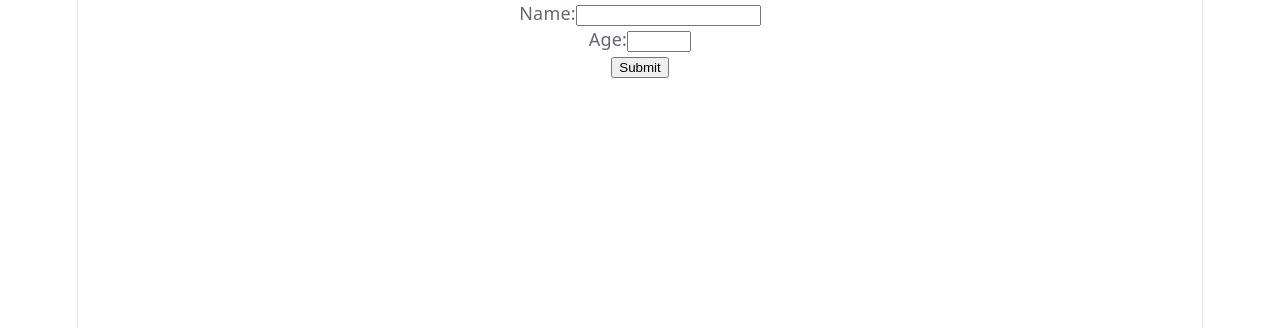
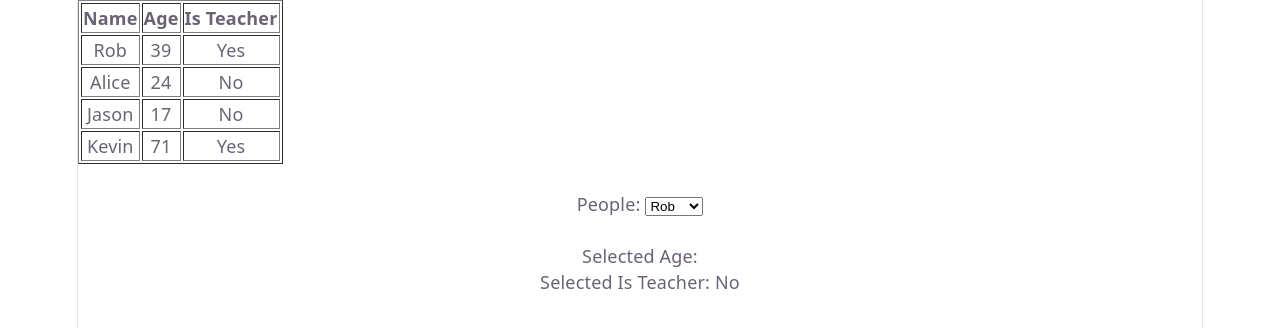
Before and after one commit to umar0101101/RODS, a React (Vite) app in the folder myapp/: page / in a window 1280 px wide. Shown: the top 328 px of the page. Built offline with nearby package versions, Linux system fonts and the light colour scheme.

Commit message:
course 9 complete

```diff
--- a/myapp/src/App.tsx
+++ b/myapp/src/App.tsx
@@ -1,27 +1,83 @@
+import { useState } from "react";
+ import csvText from "./data.csv?raw";
+  import Papa from "papaparse";
+
   function App() {
+     const [selectedName, setSelectedName] = useState("Rob");
+
+     let csvData: any[] = Papa.parse(csvText, {
+       header: true,
+        skipEmptyLines: true,
+       }).data;
+
+       let people: Person[] = [];
+
+       for (let loop = 0; loop < csvData.length; loop++) {
+         let row = csvData[loop];
+          let person = new Person();
+           person.name = row.name;
+            person.age = Number(row.age);
+            person.isTeacher = Boolean(Number(row.isTeacher));
+             people.push(person);
+             }
+
+             function handleNameChange(event: React.ChangeEvent<HTMLSelectElement>) {
+               setSelectedName(event.target.value);
+               }
+
                return (
-     <form onSubmit={Display}>
                  <div>
-         <label>Name:</label>
-          <input id="name" />
+                   <div>
+                    <table border={1}>
+                       <thead>
+                        <tr>
+                           <th>Name</th>
+                            <th>Age</th>
+                             <th>Is Teacher</th>
+                              </tr>
+                               </thead>
+                                <tbody>
+                                   {people.map((person, loop) => (
+                                     <tr key={loop}>
+                                       <td>{person.name}</td>
+                                       <td>{person.age}</td>
+                                       <td>{person.isTeacher ? "Yes" : "No"}</td>
+                                     </tr>
+                                   ))}
+                                </tbody>
+                              </table>
+                              </div>
+
+                              <br />
+                              <div>
+                                 <label>People: </label>
+                                  <select id="name" value={selectedName} onChange={handleNameChange}>
+                                     {people.map((p) => (
+                                       <option key={p.name} value={p.name}>
+                                         {p.name}
+                                          </option>
+                                           ))}
+                                            </select>
+                                             </div>
+
+                                              <br />
+
+                                               <div>
+                                                 <label>Selected Age: </label>
+                                                  {people.find((p) => p.name === selectedName)?.age}
                                                    </div>
                                                     <div>
-               <label>Age:</label>
-                <input id="age" type="number" min="0" max="100" required />
+                                                       <label>Selected Is Teacher: </label>
+                                                       {people.find((p) => p.name === selectedName)?.isTeacher ? "Yes" : "No"}
                                                        </div>
-                  <div>
-                     <button type="submit">Submit</button>
                                                         </div>
-                       </form>
                                                          );
                                                          }
-                        function Display() {
-                           let name = document.querySelector<HTMLInputElement>("#name");
-                            let age = document.querySelector<HTMLInputElement>("#age");
 
-                            if (name && age) {
-                               alert("Name: " + name.value + " - Age: " + age.value);
-                               }
+                                                         class Person {
+                                                           name!: string;
+                                                            age!: number;
+                                                             isTeacher!: boolean;
                                                              }
 
                                                              export default App;
```
Also changed, not shown: package.json (added, +8 -0 lines), myapp/src/data.csv (added), 1 other file (tests, documents, lock files or other folders). Lines whose indentation alone changed are shown as unchanged.
